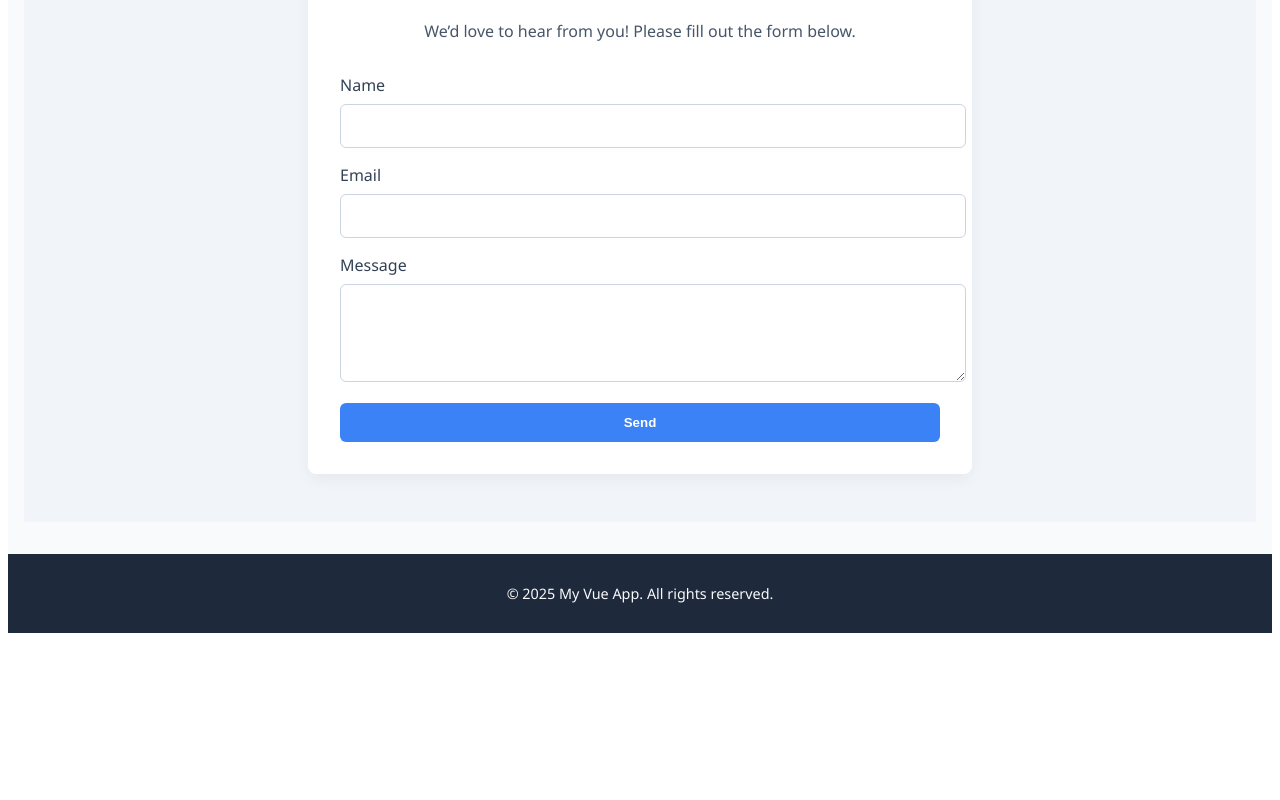
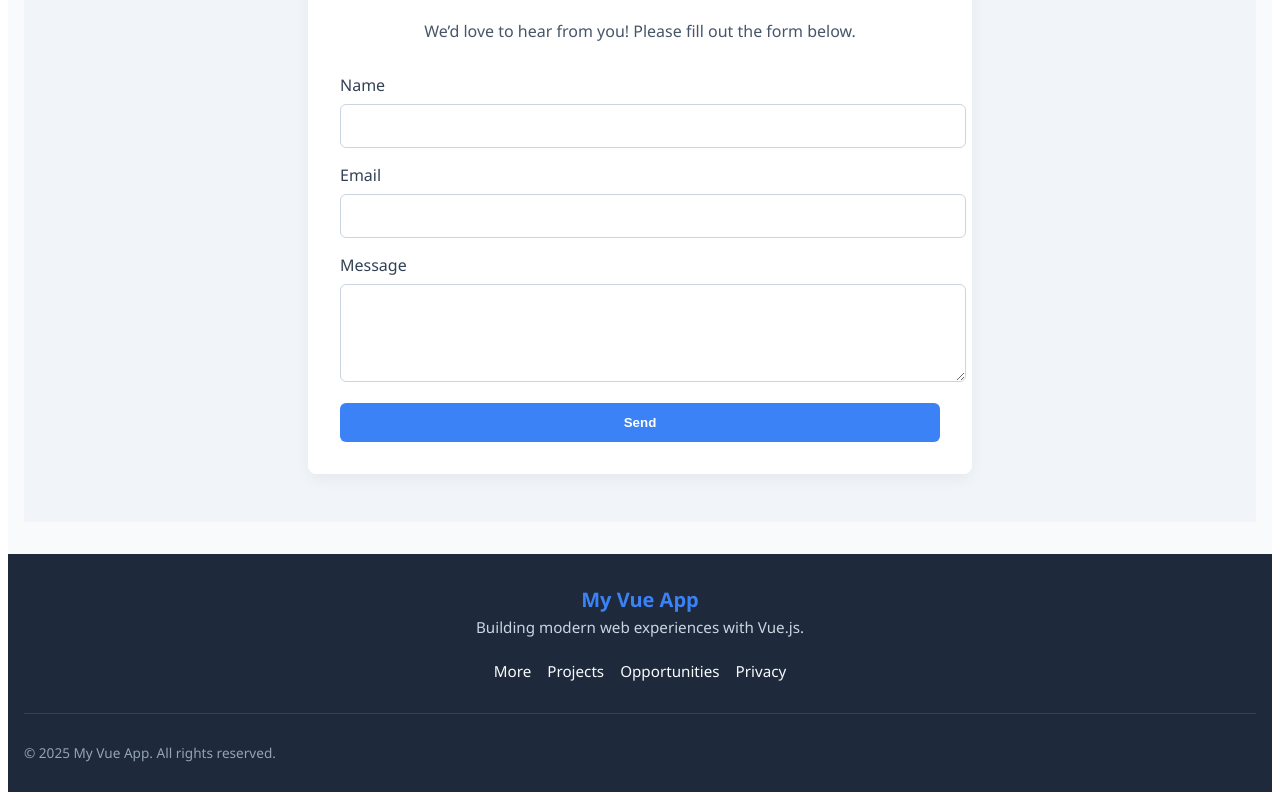
Before and after one commit to MBUDA-BRANICE-NJIRA/Vue-Js-Beginner-Project, a Vue app: page / in a window 1280 px wide. Shown: the part 1688-2488 px from the top of the page. Before the commit the page ends 2329 px from the top, so only its background shows below. Built offline with nearby package versions, Linux system fonts and the light colour scheme.

Commit message:
Worked on the improving the footer

```diff
--- a/src/components/FooTer.vue
+++ b/src/components/FooTer.vue
@@ -1,23 +1,86 @@
-<!-- Footer.vue -->
 <template>
   <footer class="footer">
-    <p>&copy; {{ new Date().getFullYear() }} My Vue App. All rights reserved.</p>
+    <div class="footer-container">
+      <div class="footer-brand">
+        <h2>My Vue App</h2>
+        <p>Building modern web experiences with Vue.js.</p>
+      </div>
+
+      <div class="footer-links">
+        <a href="#">More</a>
+        <a href="#">Projects</a>
+        <a href="#">Opportunities</a>
+        <a href="#">Privacy</a>
+      </div>
+    </div>
+
+    <div class="footer-bottom">
+      <p>&copy; {{ currentYear }} My Vue App. All rights reserved.</p>
+    </div>
   </footer>
 </template>
 
 <script>
 export default {
   name: 'FooTer',
+  computed: {
+    currentYear() {
+      return new Date().getFullYear();
+    }
+  }
 };
 </script>
 
 <style scoped>
 .footer {
-  background-color: #1e293b;
+  background-color: #1e293b; /* slate-800 */
+  color: #f8fafc; /* slate-50 */
+  padding: 2rem 1rem 1rem;
+  font-size: 0.95rem;
+}
+
+.footer-container {
+  display: flex;
+  flex-direction: column;
+  align-items: center;
+  gap: 1.5rem;
+  text-align: center;
+}
+
+.footer-brand h2 {
+  margin: 0;
+  font-size: 1.25rem;
+  color: #3b82f6;
+}
+
+.footer-brand p {
+  margin: 0.25rem 0 0;
+  color: #cbd5e1;
+  font-size: 0.95rem;
+}
+
+.footer-links {
+  display: flex;
+  flex-wrap: wrap;
+  gap: 1rem;
+  justify-content: center;
+}
+
+.footer-links a {
   color: #f8fafc;
-  text-align: center;
-  padding: 1rem;
-  font-size: 0.9rem;
-  margin-top: auto;
+  text-decoration: none;
+  transition: color 0.3s ease;
+}
+
+.footer-links a:hover {
+  color: #3b82f6;
+}
+
+.footer-bottom {
+  border-top: 1px solid #334155; /* slate-700 */
+  margin-top: 2rem;
+  padding-top: 1rem;
+  font-size: 0.85rem;
+  color: #94a3b8; /* slate-400 */
 }
 </style>
```
